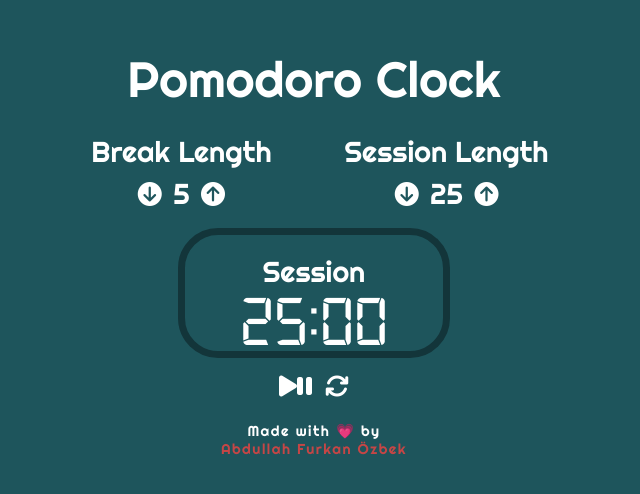
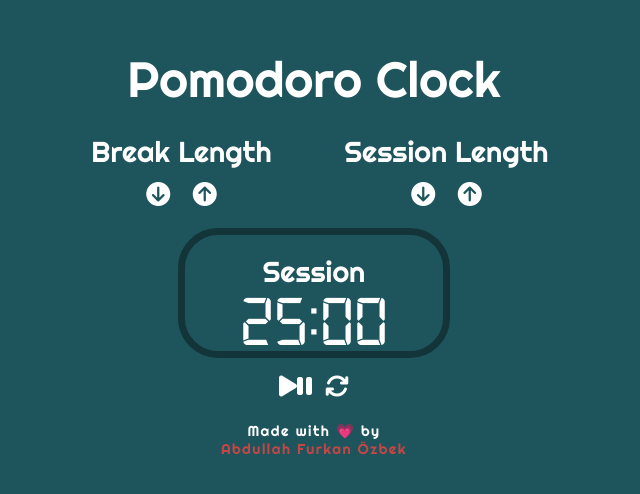
Before and after one commit to afozbek/Pomodoro-Clock, a React (Create React App) app: page / in a window 1280 px wide. Shown: the part 162-656 px from the top of the page, without its empty margins (326-966 px from the left). Built offline with nearby package versions, Linux system fonts and the light colour scheme.

Commit message:
getting length from redux state

```diff
--- a/src/components/Lengths/Lengths.js
+++ b/src/components/Lengths/Lengths.js
@@ -12,7 +12,6 @@ const Lengths = props => {
         decrementId="break-decrement"
         lengthId="break-length"
         incrementId="break-increment"
-        length={5}
         style={breakStyle}
       />
       <Length
@@ -21,7 +20,6 @@ const Lengths = props => {
         decrementId="session-decrement"
         lengthId="session-length"
         incrementId="session-increment"
-        length={25}
       />
     </div>
   );
```
